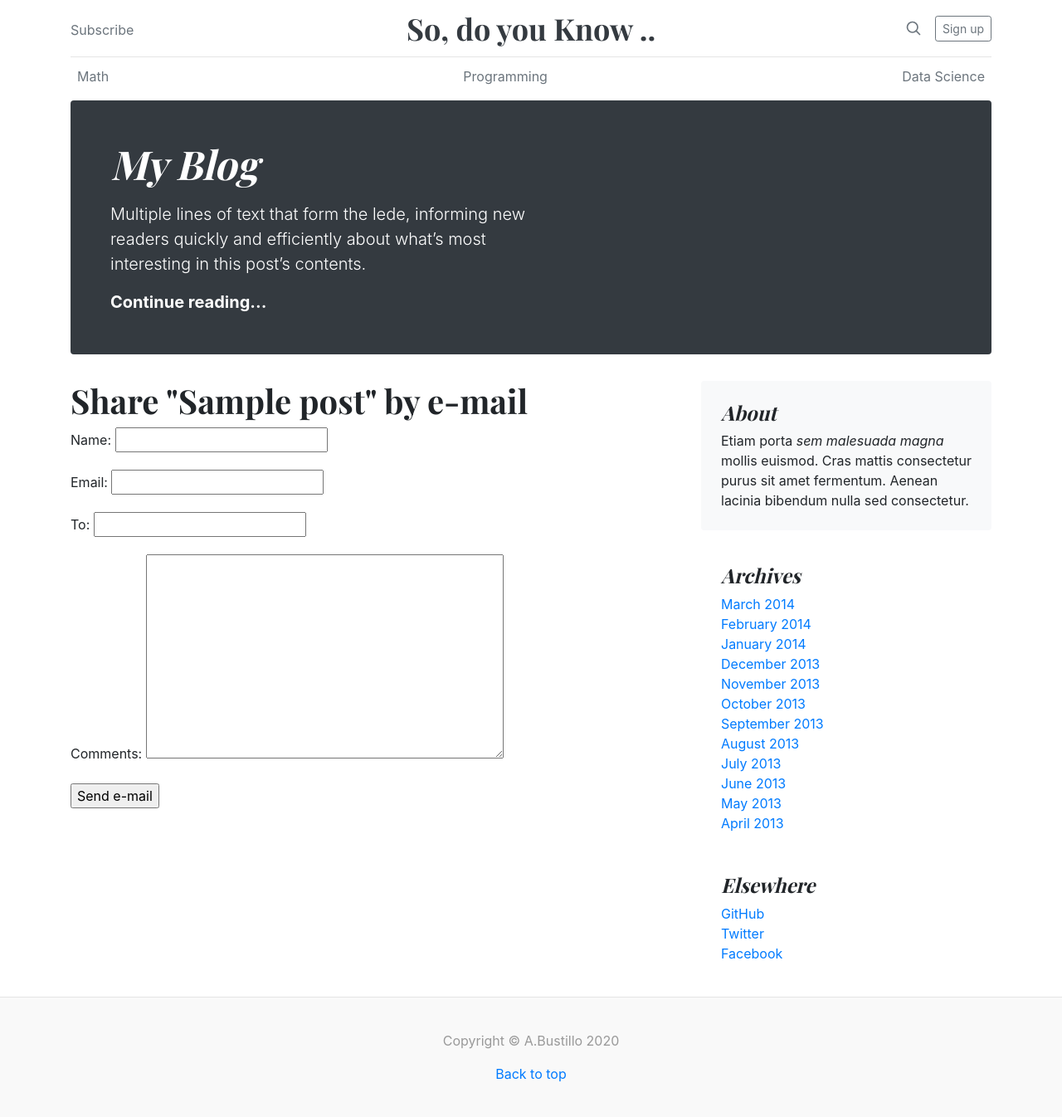
After one commit to alcibiadesBustillo/great-blog, a Django app: page /blog/1/share/ in a window 1280 px wide. The commit adds this page. Shown: the whole page at 83% size. Run offline with Django 3.2, Linux system fonts and the light colour scheme; tables that the repository leaves empty hold one stand-in row (values such as "Sample post"); some libraries are stand-ins or nearby versions.

Commit message:
Recommend post via email

```diff
--- /dev/null
+++ b/blog/forms.py
@@ -0,0 +1,7 @@
+from django import forms
+
+class EmailPostForm(forms.Form):
+    name = forms.CharField(max_length=25)
+    email = forms.EmailField()
+    to = forms.EmailField()
+    comments = forms.CharField(required=False, widget=forms.Textarea)
--- a/blog/templates/blog/post/detail.html
+++ b/blog/templates/blog/post/detail.html
@@ -14,6 +14,9 @@
         <p>
             {{ post.body|linebreaks }}
         </p>
+        <p>
+            <a href="{% url 'blog:post_share' post.id %}">Share this post</a>
+        </p>
     </div><!-- /.blog-post -->
 
 
--- /dev/null
+++ b/blog/templates/blog/post/share.html
@@ -0,0 +1,19 @@
+{% extends 'blog/base.html' %}
+
+{% block title %}Share a post{% endblock %}
+
+{% block content %}
+    {% if sent %}
+        <h1>E-mail successfully sent</h1>
+        <p>
+            "{{ post.title }}" was successfully sent to {{ form.cleaned_data.to }}.
+        </p>
+    {% else %}
+        <h1>Share "{{ post.title }}" by e-mail</h1>
+        <form method="post">
+            {{ form.as_p }}
+            {% csrf_token %}
+            <input type="submit" value="Send e-mail">
+        </form>
+    {% endif%}
+{% endblock content %}
--- a/blog/urls.py
+++ b/blog/urls.py
@@ -7,4 +7,5 @@ urlpatterns = [
     # path('', views.post_list, name='post_list'),
     path('', views.PostListView.as_view(), name='post_list'),
     path('<int:year>/<int:month>/<int:day>/<slug:post>/', views.post_detail, name='post_detail'),
+    path('<int:post_id>/share/', views.post_share, name='post_share'),
 ]
--- a/blog/views.py
+++ b/blog/views.py
@@ -2,6 +2,8 @@ from django.shortcuts import render, get_object_or_404
 from django.core.paginator import Paginator, EmptyPage, PageNotAnInteger
 from django.views.generic import ListView
 from .models import Post
+from .forms import EmailPostForm
+from django.core.mail import send_mail
 
 # Create your views here.
 # def post_list(request):
@@ -34,3 +36,25 @@ def post_detail(request, year, month, day, post):
         publish__day=day)
 
     return render(request, 'blog/post/detail.html', {'post': post})
+
+def post_share(request, post_id):
+    # retrive pos by id
+    post = get_object_or_404(Post, id=post_id, status='published')
+    sent = False
+    if request.method == 'POST':
+        # Form was submitted
+        form = EmailPostForm(request.POST)
+        if form.is_valid():
+            # Form fields passed validation
+            cd = form.cleaned_data
+            post_url = request.build_absolute_uri(
+                post.get_absolute_url())
+            subject = f"{cd['name']} recommend you read {post.title}"
+            message = f"Read {post.title} at {post_url}\n\n {cd['name']}\'s comments: {cd['comments']}"
+            send_mail(subject, message, 'bustillo.alcibiades@gmail.com', [cd['to']])
+            # ... send email
+            sent = True
+    else:
+        form = EmailPostForm()
+
+    return render(request, 'blog/post/share.html', {'post': post, 'form': form, 'sent':sent})
```
Also changed, not shown: core/settings.py (+7 -0 lines).
